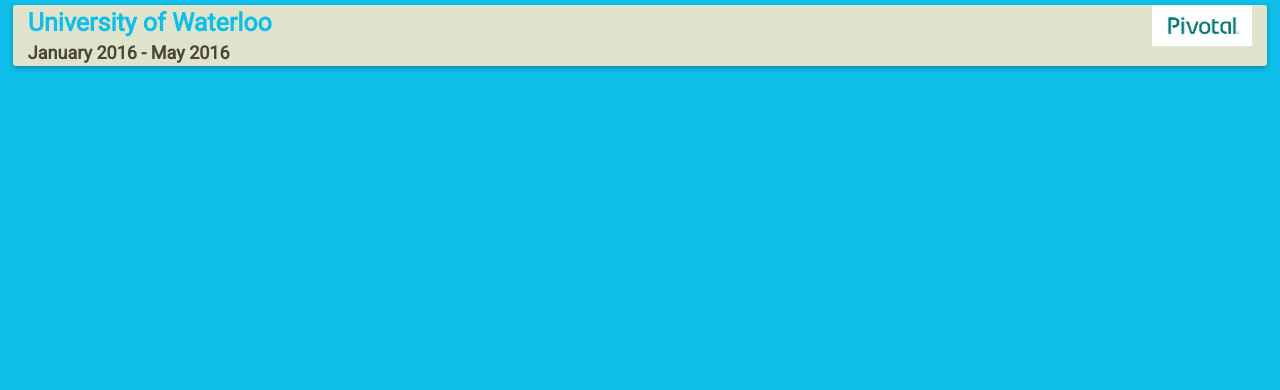
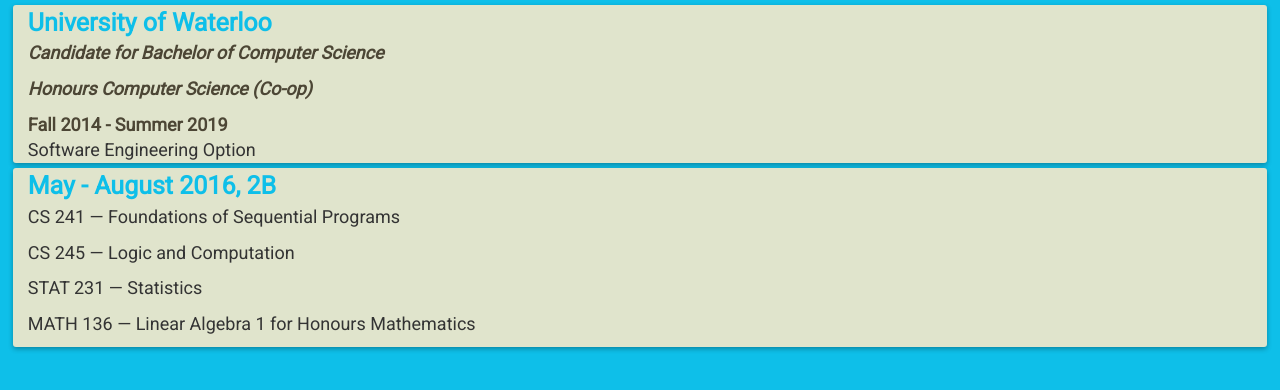
Before and after one commit to tzhang995/My-Personal-Website, a PHP site: page /education.php in a window 1280 px wide. Shown: the part 55-445 px from the top of the page. Run offline with PHP 8.4, Linux system fonts and the light colour scheme; some libraries are stand-ins or nearby versions.

Commit message:
What is this css thing?

```diff
--- a/css/style.css
+++ b/css/style.css
@@ -52,6 +52,13 @@ div.myListTitle{
 	color: #0EBFE9;
 	font-size: 25px;
 	font-weight: 700;
+}
+
+div.myListItalics{
+	font-style: italic;
+	color: #4C4635;
+	font-size: 18px;
+	font-weight: 600;
 }
 
 div.myListTime{
--- a/education.php
+++ b/education.php
@@ -18,14 +18,31 @@
 							<div class="myListTitle">
 								University of Waterloo
 							</div>
+							<div class="myListItalics">
+								<p>Candidate for Bachelor of Computer Science</p>
+								<p>Honours Computer Science (Co-op)</p>
+							</div>
 							<div class="myListTime">
-								January 2016 - May 2016
+								Fall 2014 - Summer 2019
 							</div>
 							<div class="myListSummary">
+								Software Engineering Option
 							</div>
 						</div>
-						<div class="myListLogo col-sm-3 col-md-3 col-lg-3">
-							<img src="img/Pivotal_TealOnWhite.png">
+					</div>
+				</div>
+				<div class="myListItem container-fluid">
+					<div class="row">
+						<div class="myListText myListText col-sm-9 col-md-9 col-lg-9">
+							<div class="myListTitle">
+								May - August 2016, 2B
+							</div>
+							<div class="myListSummary">
+								<p>CS 241 — Foundations of Sequential Programs</p>
+								<p>CS 245 — Logic and Computation</p>
+								<p>STAT 231 — Statistics</p>
+								<p>MATH 136 — Linear Algebra 1 for Honours Mathematics</p>
+							</div>
 						</div>
 					</div>
 				</div>
```
